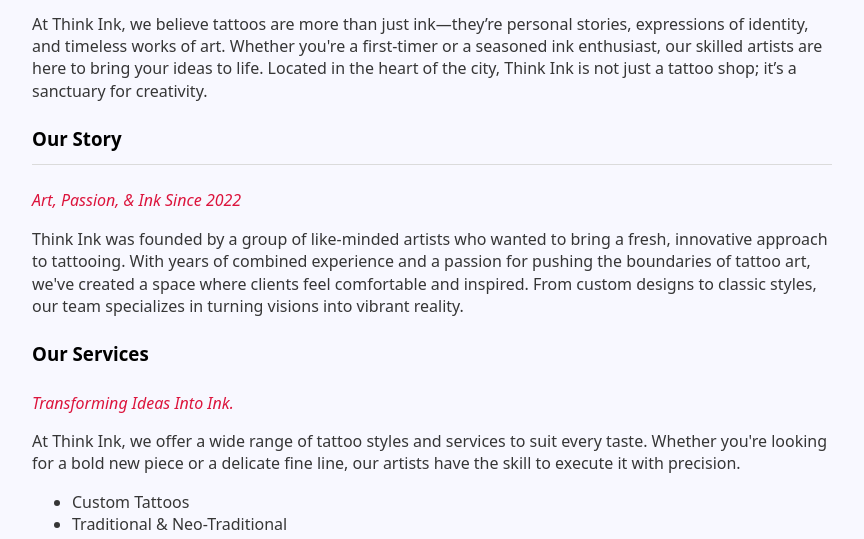
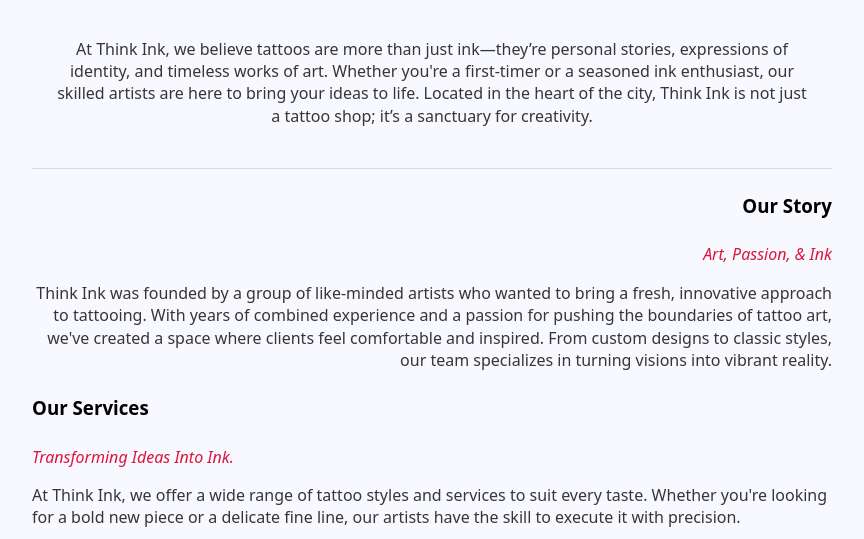
Before and after one commit to merimcginnis/framework-challenge-1, a plain HTML site: page index.html in a window 1280 px wide. Shown: the part 193-732 px from the top of the page, without its empty margins (208-1072 px from the left). Drawn offline with nearby package versions, Linux system fonts and the light colour scheme.

Commit message:
added dividers and justified content

```diff
--- a/index.html
+++ b/index.html
@@ -13,14 +13,16 @@
             <h1>Th<strong>i</strong>nk <strong>i</strong>nk</h1>
             <div>
                 <H2>Where creativity meets skin.</H2>
-                <p>At Think Ink, we believe tattoos are more than just ink—they’re personal stories, expressions of identity, and timeless works of art. Whether you're a first-timer or a seasoned ink enthusiast, our skilled artists are here to bring your ideas to life. Located in the heart of the city, Think Ink is not just a tattoo shop; it’s a sanctuary for creativity.</p>
+                <p class="intro-p">At Think Ink, we believe tattoos are more than just ink—they’re personal stories, expressions of identity, and timeless works of art. Whether you're a first-timer or a seasoned ink enthusiast, our skilled artists are here to bring your ideas to life. Located in the heart of the city, Think Ink is not just a tattoo shop; it’s a sanctuary for creativity.</p>
+                <hr>
             </div>
         </header>
+        <div class="zigzag">
+            <H3>Our Story</H3>
+            <h4>Art, Passion, & Ink</h4>
+            <p>Think Ink was founded by a group of like-minded artists who wanted to bring a fresh, innovative approach to tattooing. With years of combined experience and a passion for pushing the boundaries of tattoo art, we've created a space where clients feel comfortable and inspired. From custom designs to classic styles, our team specializes in turning visions into vibrant reality.</p>
+        </div>
         <div>
-            <H3>Our Story</H3>
-            <hr>
-            <h4>Art, Passion, & Ink Since 2022</h4>
-            <p>Think Ink was founded by a group of like-minded artists who wanted to bring a fresh, innovative approach to tattooing. With years of combined experience and a passion for pushing the boundaries of tattoo art, we've created a space where clients feel comfortable and inspired. From custom designs to classic styles, our team specializes in turning visions into vibrant reality.</p>
             <h3>Our Services</h3>
             <h4>Transforming Ideas Into Ink.</h4>
             <p>At Think Ink, we offer a wide range of tattoo styles and services to suit every taste. Whether you're looking for a bold new piece or a delicate fine line, our artists have the skill to execute it with precision.</p>
@@ -31,6 +33,7 @@
                 <li>Fine Line & Minimalist</li>
                 <li>Cover-Up Tattoos</li>
             </ul>
+            <hr>
         </div>
         <h2>Portfolio</h2>
         <hr>
--- a/style.css
+++ b/style.css
@@ -28,6 +28,17 @@
     color: crimson;
 }
 
+.intro-p {
+    text-align: center;
+    justify-content: center;
+    padding: 25px;
+}
+
+.zigzag {
+    text-align: right;
+    justify-content: right;
+}
+
 .portfolio {
     display: grid;
     grid-template-columns: repeat(3, 1fr);
```
